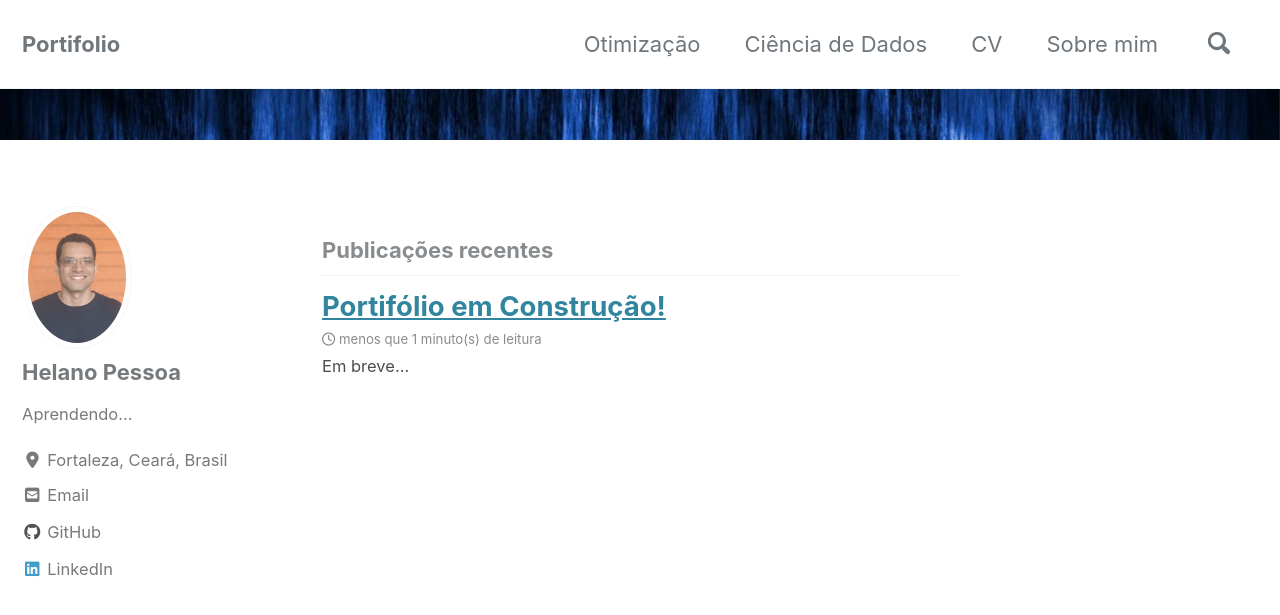
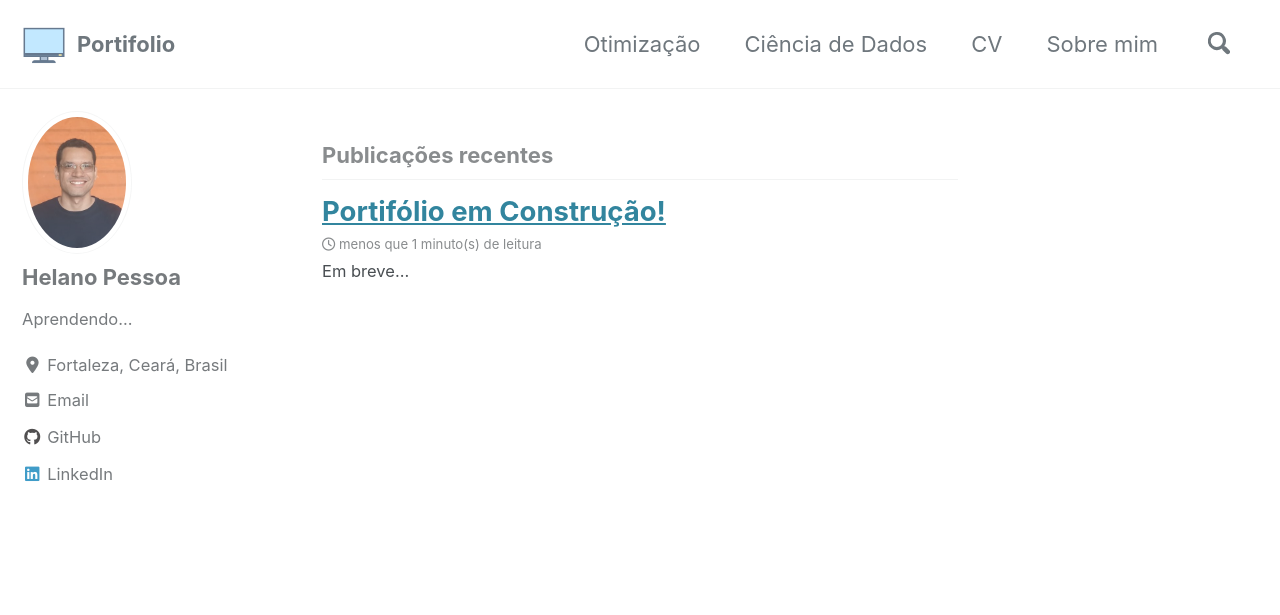
Before and after one commit to helano-pessoa/helano-pessoa.github.io, a Jekyll site: the page built from index.html, in a window 1280 px wide and 900 px high. Shown: the top 615 px of the window. Built offline with Jekyll 4.4.1, drawn with Linux system fonts in a browser that asks for light colours; cached includes are drawn as plain includes; nearby versions of some CDN libraries; the list of posts is cut into pages by our own code.

Commit message:
Em breve

```diff
--- a/_config.yml
+++ b/_config.yml
@@ -25,7 +25,7 @@ url                      : # the base hostname & protocol for your site e.g. "ht
 baseurl                  : # the subpath of your site, e.g. "/blog"
 repository               : # GitHub username/repo-name e.g. "mmistakes/minimal-mistakes"
 teaser                   : "/assets/images/blue.jpg" # path of fallback teaser image, e.g. "/assets/images/500x300.png"
-#logo                     : "/assets/images/icon.png" # path of logo image to display in the masthead, e.g. "/assets/images/88x88.png"
+logo                     : "/assets/images/icon.png" # path of logo image to display in the masthead, e.g. "/assets/images/88x88.png"
 masthead_title           : # overrides the website title displayed in the masthead, use " " for no title
 # breadcrumbs            : false # true, false (default)
 words_per_minute         : 200
--- a/index.html
+++ b/index.html
@@ -2,5 +2,5 @@
 layout: home
 author_profile: true
 header:
-    image: "assets/images/blue.jpg"
+    #image: "assets/images/blue.jpg"
 ---
```
